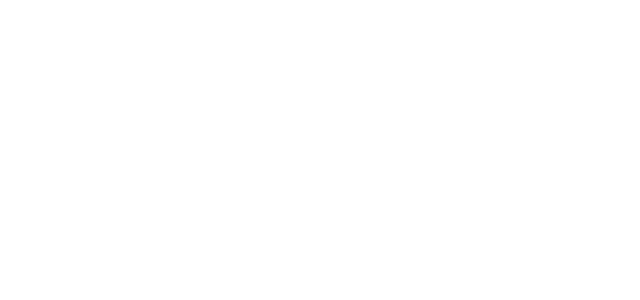
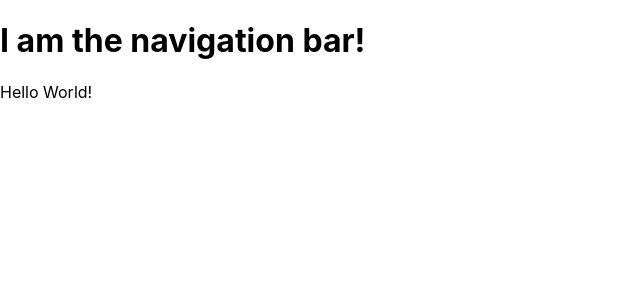
Before and after one commit to jramos5883/hempire-626, a React (Create React App) app in the folder hempire-626/: page / in a window 1280 px wide. Before the commit this address had no page. Shown: the top 300 px of the page, without its empty margins (0-640 px from the left). Built offline with nearby package versions, Linux system fonts and the light colour scheme.

Commit message:
Working on routing, nav bar, and home page.

```diff
--- a/hempire-626/src/App.js
+++ b/hempire-626/src/App.js
@@ -1,11 +1,33 @@
-import { Routes, Route } from "react-router-dom";
+import { Routes, Route, Outlet } from "react-router-dom";
 
 import Home from "./routes/home/home.component";
+
+const Navigation = () => {
+  return (
+    <div>
+      <div>
+        <h1>I am the navigation bar!</h1>
+      </div>
+      <Outlet />
+    </div>
+  );
+};
+
+const Shop = () => {
+  return (
+    <div>
+      <h1>I am the shop!</h1>
+    </div>
+  );
+};
 
 const App = () => {
   return (
     <Routes>
-      <Route path="/home" element={<Home />} />
+      <Route path="/" element={<Navigation />}>
+        <Route index element={<Home />} />
+        <Route path="/shop" element={<Shop />} />
+      </Route>
     </Routes>
   );
 };
--- a/hempire-626/src/routes/home/home.component.jsx
+++ b/hempire-626/src/routes/home/home.component.jsx
@@ -1,4 +1,3 @@
-
 
 const Home = () => {
   return <div>Hello World!</div>;
```
